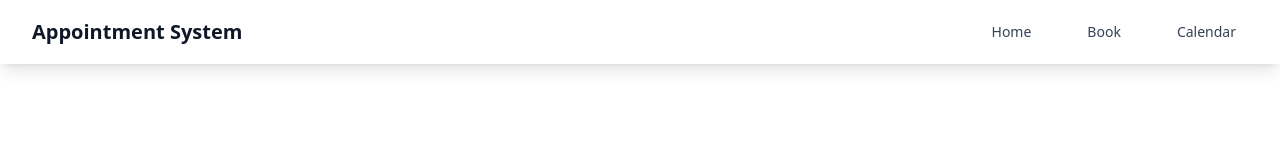
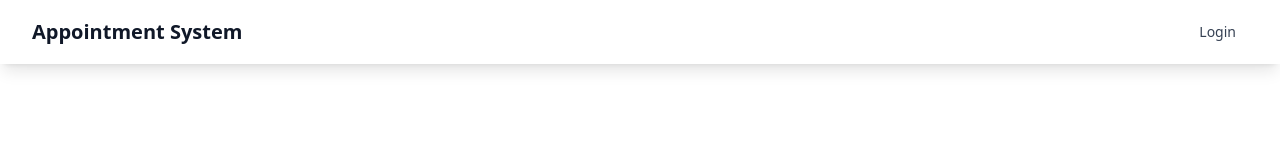
Before and after one commit to Suman9709/AppointmentBookingSystems, a React (Vite) app in the folder appointment_booking_system/: page / in a window 1280 px wide. Shown: the top 160 px of the page. Built offline with nearby package versions, Linux system fonts and the light colour scheme.

Commit message:
edited navbar

```diff
--- a/appointment_booking_system/src/Components/NavBar.jsx
+++ b/appointment_booking_system/src/Components/NavBar.jsx
@@ -47,12 +47,19 @@ const NavBar = () => {
                             </>
                         ) : (
                             <>
+
                                 <Link
                                     to="/"
                                     className="text-gray-700 hover:text-blue-600 px-3 py-2 rounded-md text-sm font-medium transition duration-150"
                                 >
-                                    Home
+                                    Login
                                 </Link>
+
+                            </>
+                        )}
+                        {isAuthenticated && (
+
+                            <>
                                 <Link
                                     to="/book"
                                     className="text-gray-700 hover:text-blue-600 px-3 py-2 rounded-md text-sm font-medium transition duration-150"
@@ -65,15 +72,13 @@ const NavBar = () => {
                                 >
                                     Calendar
                                 </Link>
+                                <button
+                                    onClick={handleLogout}
+                                    className="text-gray-700 hover:text-blue-600 px-3 py-2 rounded-md text-sm font-medium transition duration-150"
+                                >
+                                    Logout
+                                </button>
                             </>
-                        )}
-                        {isAuthenticated && (
-                            <button
-                                onClick={handleLogout}
-                                className="text-gray-700 hover:text-blue-600 px-3 py-2 rounded-md text-sm font-medium transition duration-150"
-                            >
-                                Logout
-                            </button>
                         )}
                     </div>
 
```
